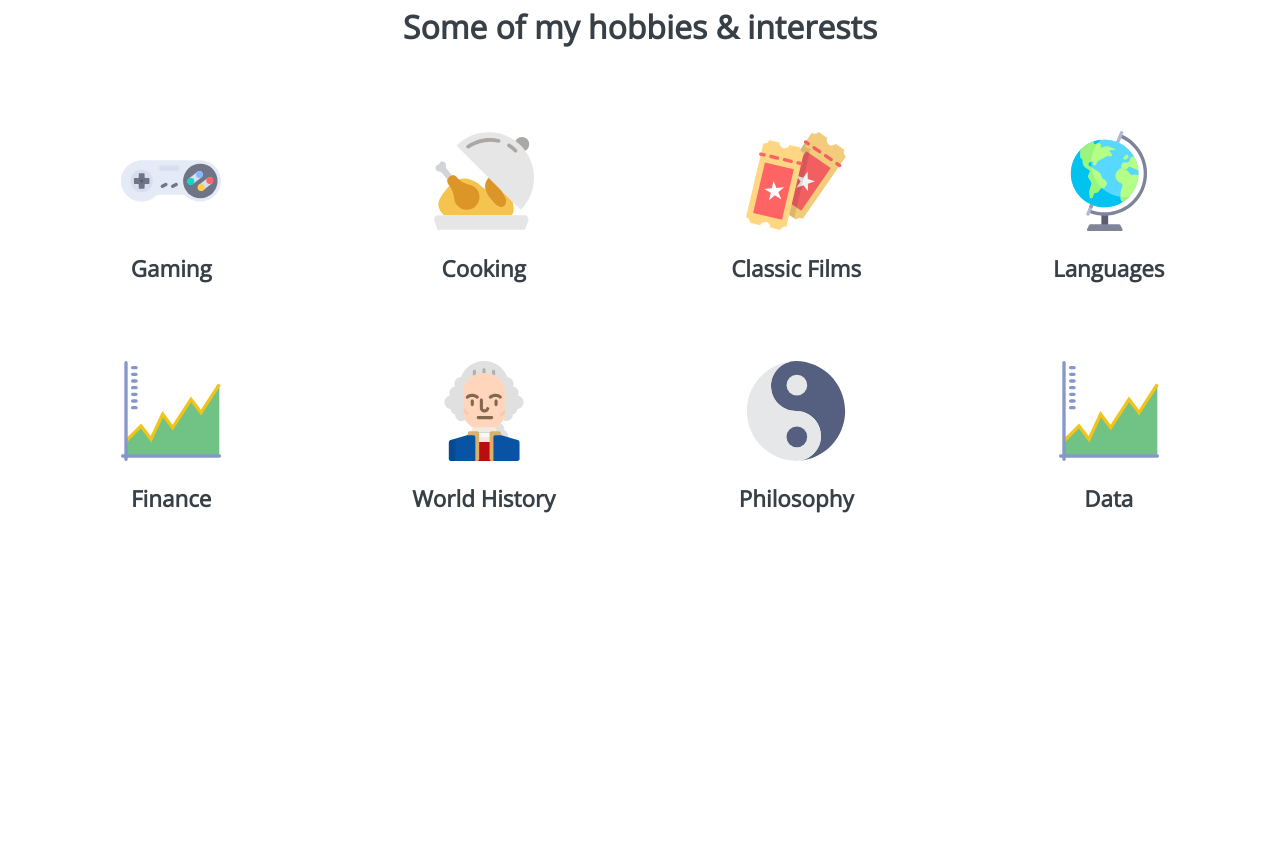
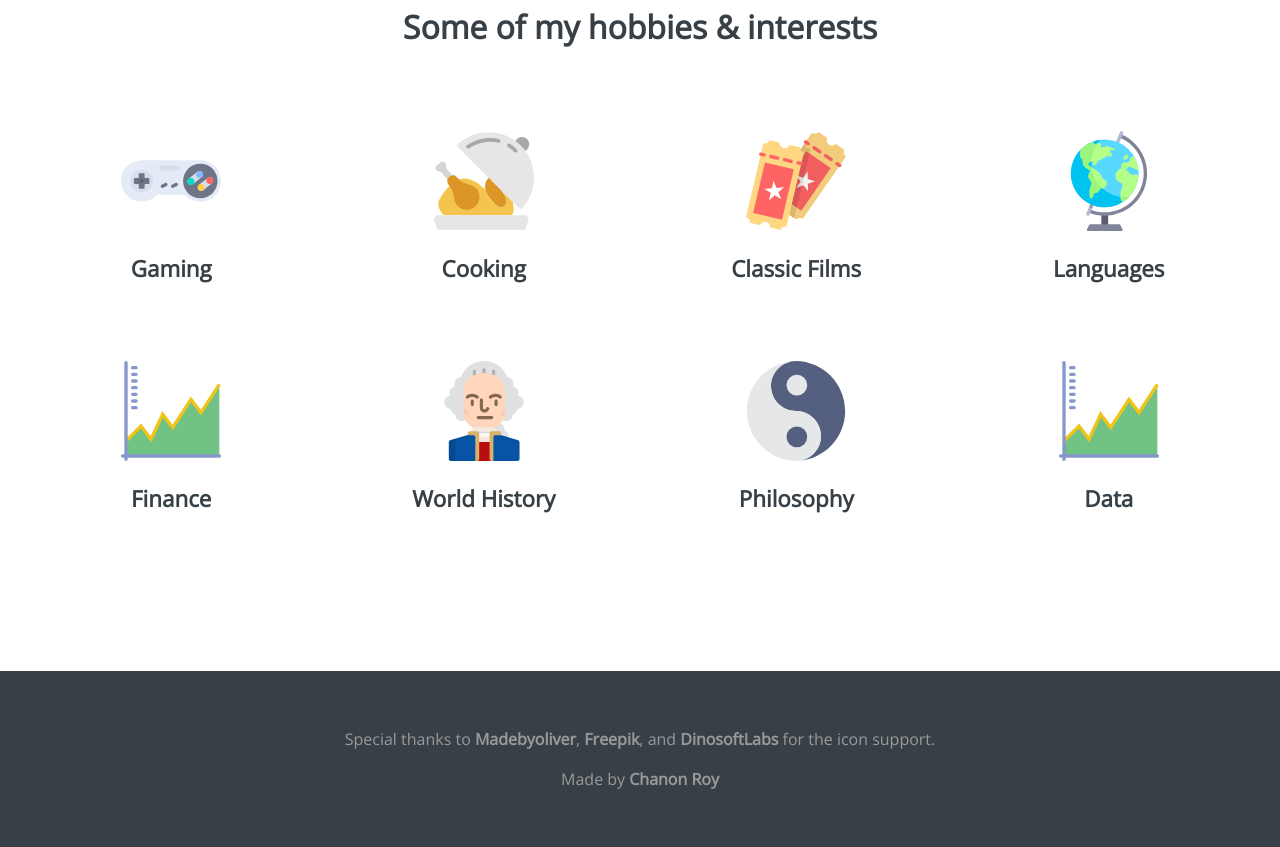
Before and after one commit to chanonroy/gatsby-portfolio, a Gatsby site: page / in a window 1280 px wide. Shown: the part 3075-3922 px from the top of the page. Before the commit the page ends 3746 px from the top, so only its background shows below. Built offline with nearby package versions, Linux system fonts and the light colour scheme; Gatsby itself is replaced by a stand-in of ours.

Commit message:
added footer

```diff
--- /dev/null
+++ b/src/components/footer.tsx
@@ -0,0 +1,56 @@
+import React from 'react';
+import styled from 'styled-components';
+
+const Footercard = styled.div`
+  padding: 40px 0;
+  background-color: #384047;
+  color: #999;
+  text-align: center;
+`;
+
+const Footer = () => {
+  return (
+    <Footercard>
+      <p>
+        Special thanks to&nbsp;
+        <b>
+          <a
+            href="http://www.flaticon.com/authors/madebyoliver"
+            title="Madebyoliver"
+            target="_blank"
+            rel="noopener noreferrer"
+          >
+            Madebyoliver
+          </a>
+        </b>
+        ,&nbsp;
+        <b>
+          <a
+            href="http://www.freepik.com"
+            title="Freepik"
+            target="_blank"
+            rel="noopener noreferrer"
+          >
+            Freepik
+          </a>
+        </b>
+        , and&nbsp;
+        <b>
+          <a
+            href="http://www.flaticon.com/authors/dinosoftlabs"
+            title="DinosoftLabs"
+            rel="noopener noreferrer"
+          >
+            DinosoftLabs
+          </a>
+        </b>
+        &nbsp;for the icon support.
+      </p>
+      <p>
+        Made by <b>Chanon Roy</b>
+      </p>
+    </Footercard>
+  );
+};
+
+export default Footer;
--- a/src/components/projects.tsx
+++ b/src/components/projects.tsx
@@ -68,7 +68,8 @@ const projects = [
     alt: 'dogs',
     description: 'Dog breed image classification',
     subtitle: 'Tensorflow, Keras, Jupyter Notebook',
-    url: 'https://github.com/chanonroy/keras-dog-classifier',
+    url:
+      'https://github.com/chanonroy/keras-dog-classifier/blob/master/train/predict.ipynb',
   },
   {
     img: rebalanceImg,
--- a/src/pages/index.tsx
+++ b/src/pages/index.tsx
@@ -7,6 +7,7 @@ import Skills from '../components/skills';
 import Contact from '../components/contact';
 import Projects from '../components/projects';
 import Interests from '../components/interests';
+import Footer from '../components/footer';
 
 const IndexPage = () => (
   <Layout>
@@ -17,6 +18,7 @@ const IndexPage = () => (
     <Contact />
     <Projects />
     <Interests />
+    <Footer />
   </Layout>
 );
 
```
